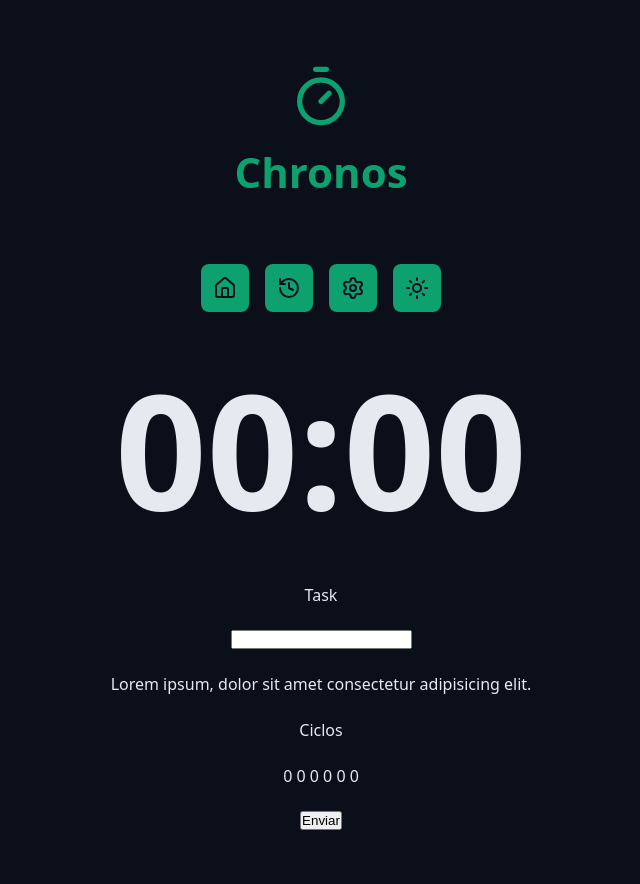
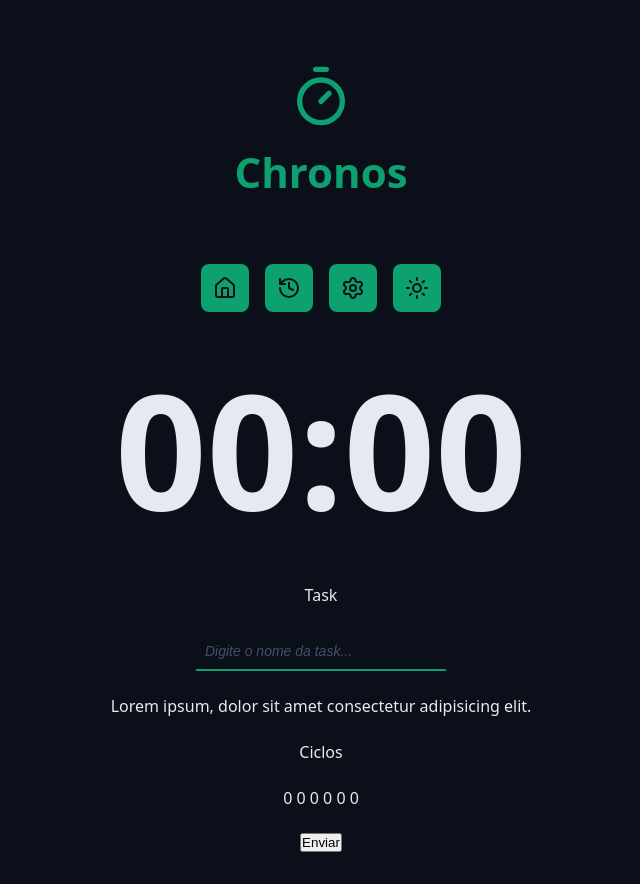
Before and after one commit to dhionathan01/chronosAPP, a React (Vite) app: page / in a window 1280 px wide. Shown: the whole page, without its empty margins (319-959 px from the left). Before the commit the page ends 862 px from the top, so only its background shows below. Built offline with nearby package versions, Linux system fonts and the light colour scheme.

Commit message:
✨ feat: atualiza componente DefaultInput para aceitar texto Atualiza o tipo do input para texto e remove propriedades de estilo desnecessárias. Adiciona placeholder para melhor usabilidade.

```diff
--- a/src/App.tsx
+++ b/src/App.tsx
@@ -22,15 +22,10 @@
           <div className='formRow'>
             <DefaultInput
               id={'taskInput'}
-              type='number'
+              type='text'
               labelText='Task'
+              placeholder='Digite o nome da task...'
               title='Input Text Title'
-              PropLabel={{
-                height: 30,
-                ['font-weight']: 'bold',
-                color: 'cyan',
-                ['background-color']: ' gray',
-              }}
             />
           </div>
           <div className='formRow'>
--- a/src/components/DefaultInput/index.tsx
+++ b/src/components/DefaultInput/index.tsx
@@ -1,25 +1,20 @@
+import styles from './styles.module.css';
+
 type DefaultInputProps = {
   id: string;
   labelText?: string;
-  labelStyle?: object;
-  PropLabel?: object;
 } & React.ComponentProps<'input'>;
 
 export function DefaultInput({
   id,
   type,
   labelText,
-  labelStyle,
   ...rest
 }: DefaultInputProps) {
   return (
     <>
-      {labelText && (
-        <label className='PropLabelStyle' htmlFor='taskInput' {...labelStyle}>
-          {labelText}
-        </label>
-      )}
-      <input id={id} type={type} {...rest} />
+      {labelText && <label htmlFor='taskInput'>{labelText}</label>}
+      <input className={styles.input} id={id} type={type} {...rest} />
     </>
   );
 }
--- /dev/null
+++ b/src/components/DefaultInput/styles.module.css
@@ -0,0 +1,24 @@
+.input {
+  font-size: 1.8rem;
+  padding: 0.8rem;
+  color: var(--text-default);
+  background-color: transparent;
+  border: 0.2rem solid transparent;
+  border-bottom: 0.2rem solid var(--primary);
+  outline: none;
+}
+
+.input:focus {
+  border: 0.2rem solid var(--primary);
+  border-radius: 0.8rem;
+}
+
+.input::placeholder {
+  color: var(--gray-500);
+  font-size: 1.4rem;
+  font-style: italic;
+}
+
+.input:disabled {
+  border-bottom: 0.2rem solid var(--text-muted);
+}
```
